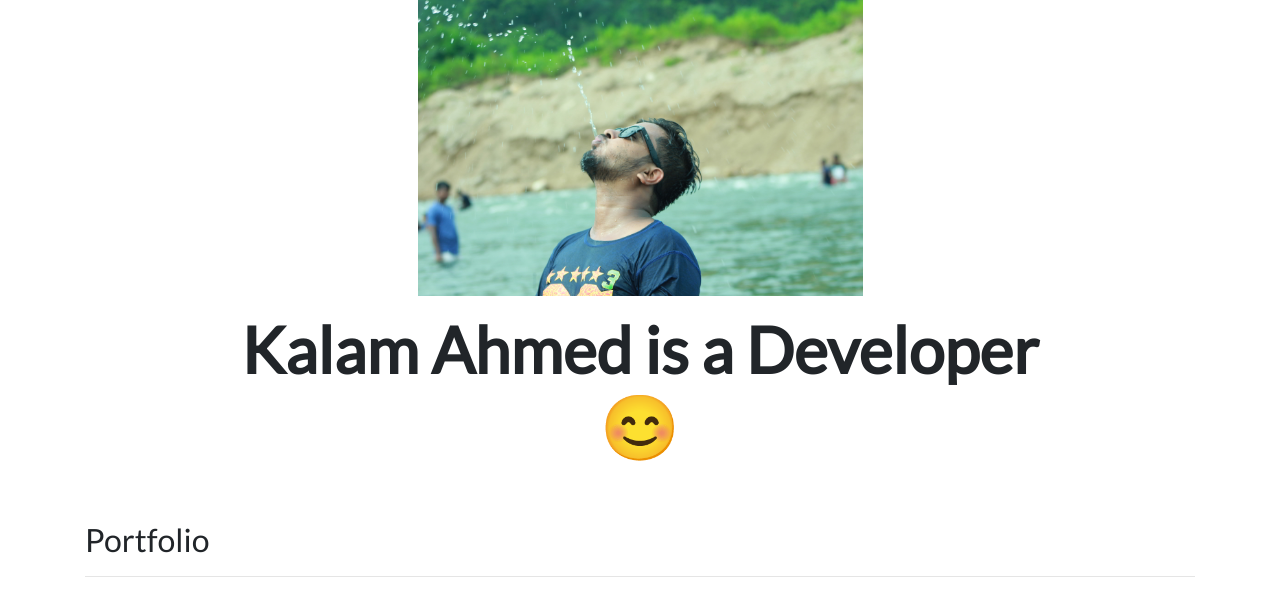
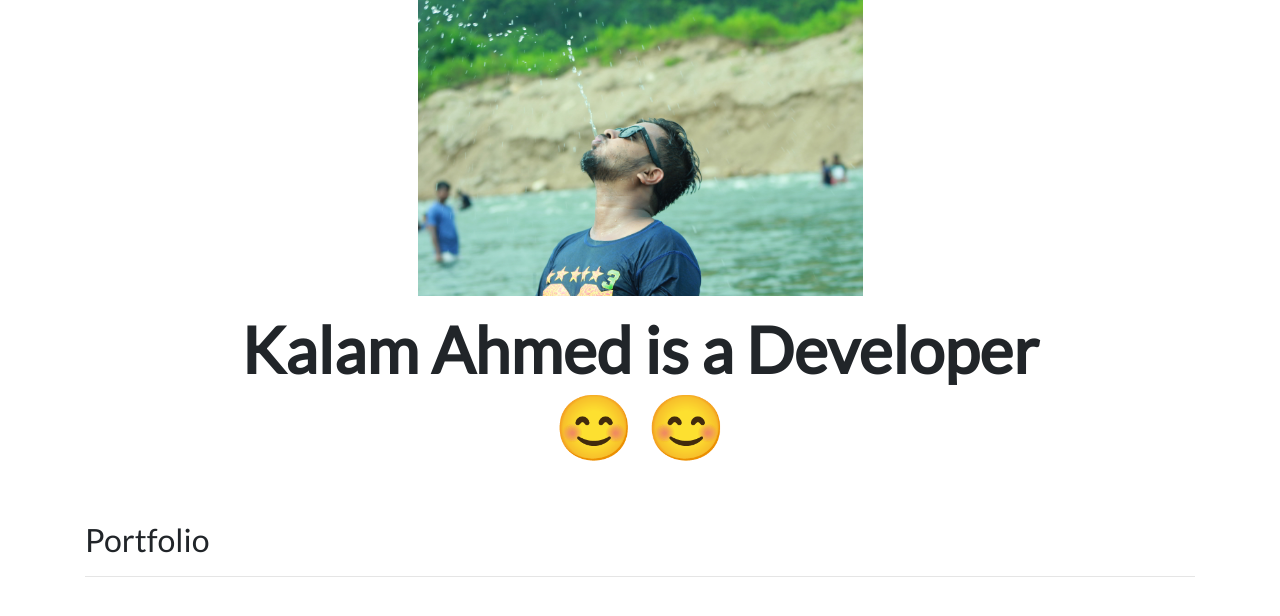
Before and after one commit to kalam714/portfolioByDjango, a Django app: template portfolio/templates/portfolio/home.html in a window 1280 px wide. Shown: the part 79-695 px from the top of the page. Run offline with Django 3.2, Linux system fonts and the light colour scheme; the template is opened without the code that fills it, so the values that code supplies are empty; some libraries are stand-ins or nearby versions.

Commit message:
locally changed

```diff
--- a/portfolio/templates/portfolio/home.html
+++ b/portfolio/templates/portfolio/home.html
@@ -12,7 +12,7 @@
 
 <div class="row justify-content-center mb-3">
   <div class="col-md-9 text-center">
-    <h6 id="hometext" class="font-weight-bold">Kalam Ahmed  is a Developer 😊</h6>
+    <h6 id="hometext" class="font-weight-bold">Kalam Ahmed  is a Developer 😊 😊</h6>
   </div>
 </div>
 
```
Also changed, not shown: requirements.txt (added, +8 -0 lines).
